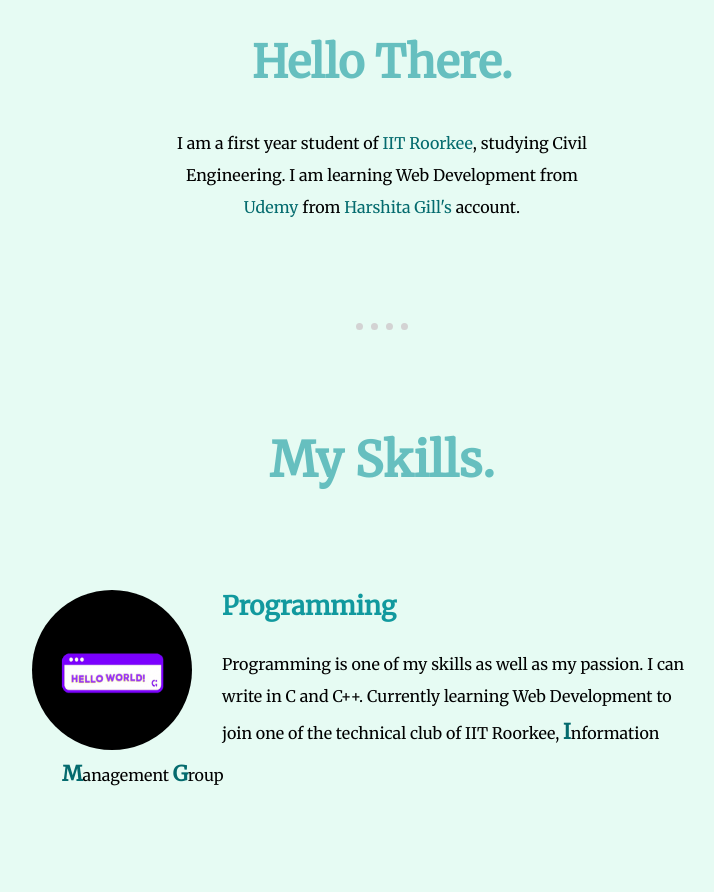
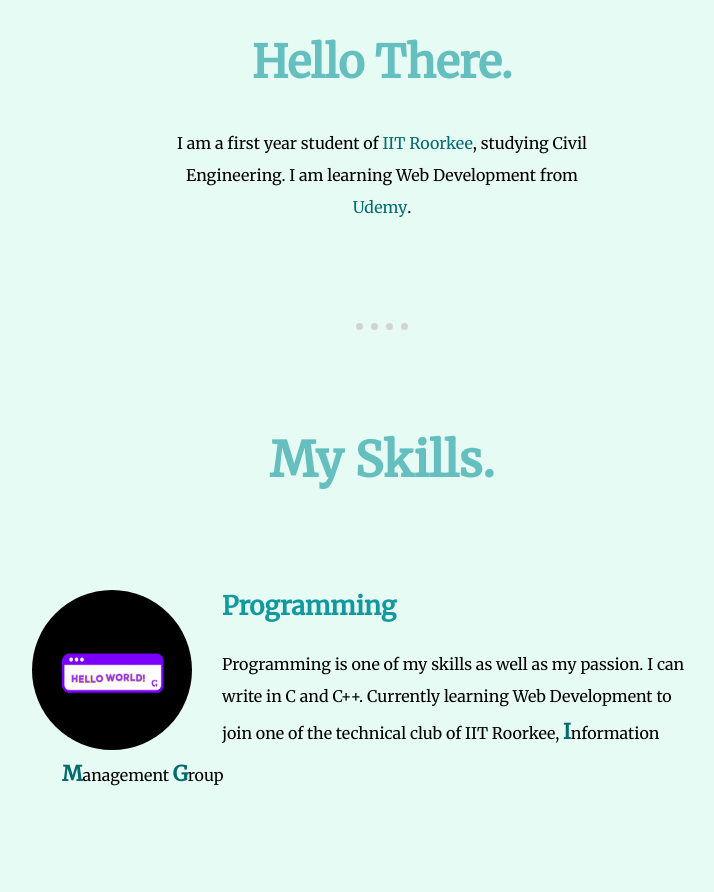
Before and after one commit to Keshav45067/Web-d, a plain HTML site: page index.html in a window 1280 px wide. Shown: the part 1002-1894 px from the top of the page, without its empty margins (258-972 px from the left). Drawn offline with Linux system fonts and the light colour scheme; a web font is replaced by a local one.

Commit message:
Update index.html

```diff
--- a/index.html
+++ b/index.html
@@ -42,7 +42,7 @@
         <div class="profile">
           <img src="fotor_2023-2-24_6_18_48.png" alt="profile" style="width: 50%;">
           <h2 style="font-size: 2.8rem;">Hello There.</h2>
-          <p style="line-height: 2;">I am a first year student of <a class="iit" href="https://www.iitr.ac.in">IIT Roorkee</a>, studying Civil Engineering. I am learning Web Development from <a class="iit" href="https://www.udemy.com/course/the-complete-web-development-bootcamp/learn">Udemy</a> from <a class="iit" href="https://harshitagill.github.io/CV-2.0/">Harshita Gill's</a> account.</p>
+          <p style="line-height: 2;">I am a first year student of <a class="iit" href="https://www.iitr.ac.in">IIT Roorkee</a>, studying Civil Engineering. I am learning Web Development from <a class="iit" href="https://www.udemy.com/course/the-complete-web-development-bootcamp/learn">Udemy</a>.</p>
         </div>
         <hr>
         <div class="skills">
```
